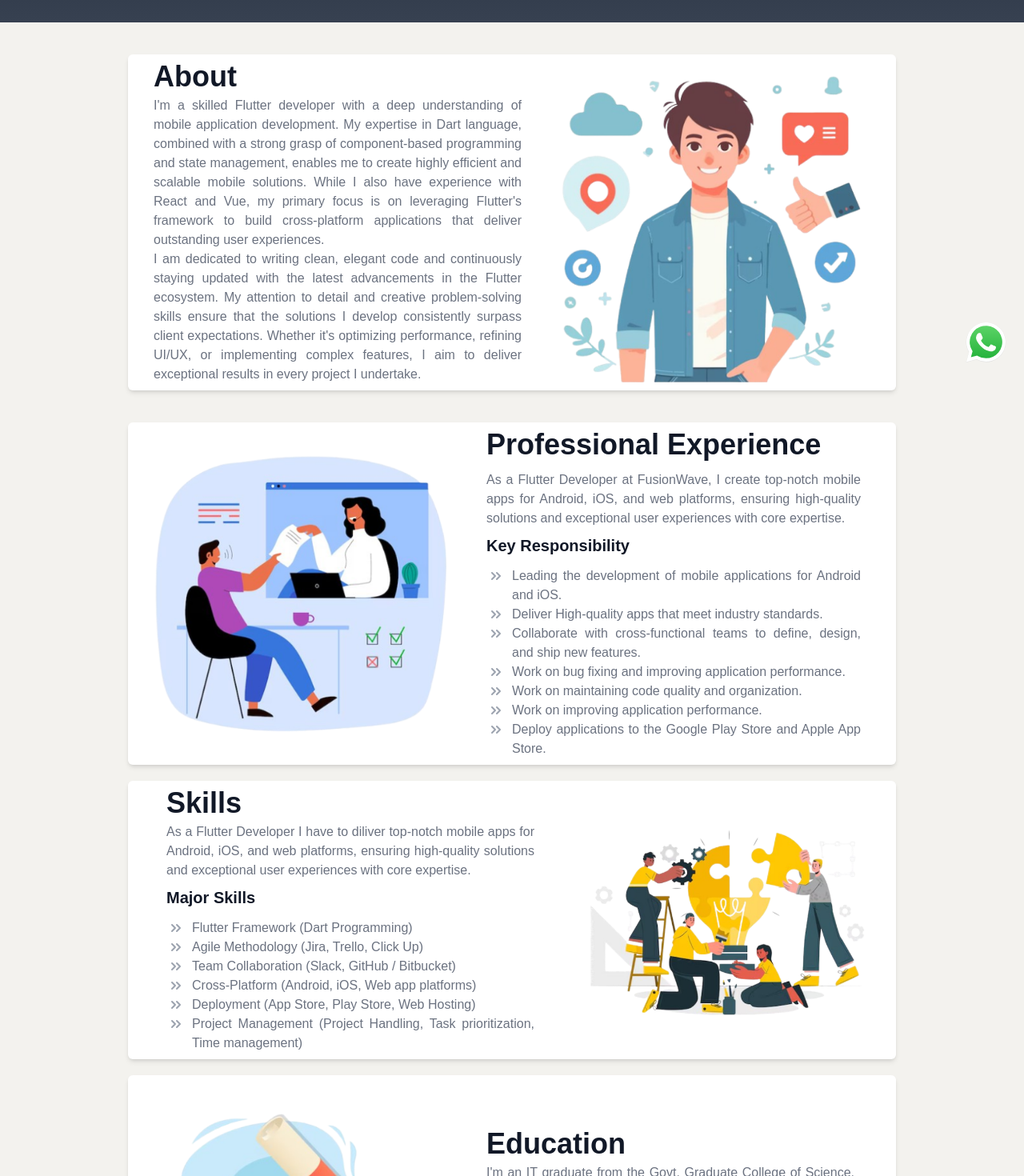
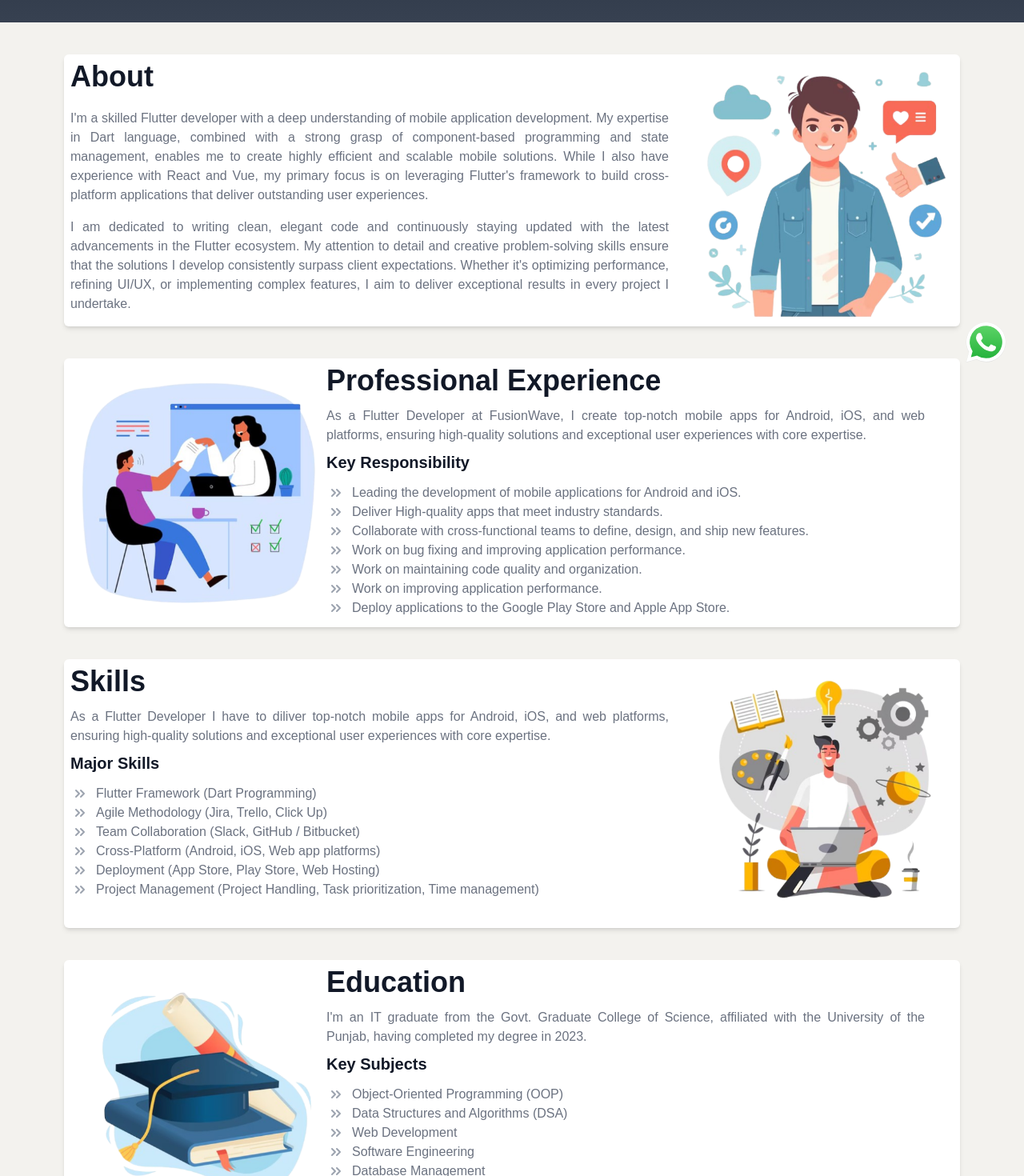
Before and after one commit to mdtalhadev/portfolio, a Next.js app: page /about in a window 1280 px wide. Shown: the part 300-1770 px from the top of the page at 80% size. Built offline with nearby package versions, Linux system fonts and the light colour scheme.

Commit message:
about is fully responsive

```diff
--- a/src/pages/about/components/educationSection.tsx
+++ b/src/pages/about/components/educationSection.tsx
@@ -1,4 +1,4 @@
-import Image from 'next/image';
+import Image from "next/image";
 const keyPoints = [
   "Object-Oriented Programming (OOP)",
   "Data Structures and Algorithms (DSA)",
@@ -9,39 +9,67 @@ const keyPoints = [
 
 const EductionSec = () => {
   return (
+    <section className="relative mb-10">
+      <div className="px-2 w-full items-center sm:items-center md:items-start flex flex-col sm:flex-col md:flex-row lg:flex-row xl:flex-row bg-white py-2 rounded-md shadow-md ">
+        <Image
+          src="/images/educationImg.png"
+          alt="education"
+          width={400}
+          height={400}
+          className="max-h-80"
 
-
-        <section className="relative">
-            <div className="flex items-center md:items-end lg:items-end xl:items-end md:justify-between lg:justify-between xl:justify-between  justify-center relative z-10 mb-5 flex-col md:flex-row lg:flex-row xl:flex-row ">
-                <div className="pl-4 w-full flex items-center justify-between flex-col sm:flex-row md:flex-row lg:flex-row xl:flex-row bg-white p-2 rounded-md shadow-md ">
-                                    <Image src="/images/educationImg.png" alt="education" width={400} height={400} />
-                    <div className=" px-8 flex flex-col items-center sm:items-start md:items-start lg:items-start xl:items-start mr-2">
-                        <h3 className="font-manrope font-bold text-4xl text-gray-900 mb-1 max-sm:text-center">Education</h3>
+        />
+        <div className="flex flex-col items-center sm:items-start md:items-start lg:items-start xl:items-start  md:pr-8 lg:pr-8 xl:pr-8 ">
+          <h3 className="font-manrope font-bold text-2xl sm:text-3xl md:text-4xl lg:text-4xl xl:text-4xl text-gray-900 mb-1 text-center sm:text-left pb-2">
+            Education
+          </h3>
           <div className="flex flex-col pr-1 text-gray-500">
-                            <p className="text-justify">I'm an IT graduate from the Govt. Graduate College of Science, affiliated with the University of the Punjab, having completed my degree in 2023.  </p>
-                            <h3 className="font-manrope font-bold text-xl py-2 text-gray-900 mb-1 text-center sm:text-left">
+            <p className="text-justify">
+              I'm an IT graduate from the Govt. Graduate College of Science,
+              affiliated with the University of the Punjab, having completed my
+              degree in 2023.{" "}
+            </p>
+            <h3 className="font-manrope font-bold text-xl py-2 text-gray-900 mb-1 text-left">
               Key Subjects
             </h3>
-                                <ul >
+            <ul>
               {keyPoints.map((keyPoint, index) => (
-                                        <div key={index} className="text-justify flex gap-2"> <span><svg className="w-6 h-6 text-gray-800 dark:text-white" aria-hidden="true" xmlns="http://www.w3.org/2000/svg" width="24" height="24" fill="none" viewBox="0 0 24 24">
-                                        <path className="stroke-gray-400 stroke-2 " stroke-linecap="round" strokeLinejoin="round" strokeWidth="1" d="m7 16 4-4-4-4m6 8 4-4-4-4"/>
+                <div
+                  key={index}
+                  className="text-justify flex gap-2 py-1 sm-p-0 md:p-0 lg:p-0 xlp-0"
+                >
+                  {" "}
+                  <span>
+                    <svg
+                      className="w-6 h-6 text-gray-800 dark:text-white"
+                      aria-hidden="true"
+                      xmlns="http://www.w3.org/2000/svg"
+                      width="24"
+                      height="24"
+                      fill="none"
+                      viewBox="0 0 24 24"
+                    >
+                      <path
+                        className="stroke-gray-400 stroke-2 "
+                        strokeLinecap="round"
+                        strokeLinejoin="round"
+                        strokeWidth="1"
+                        d="m7 16 4-4-4-4m6 8 4-4-4-4"
+                      />
                     </svg>
-                                      </span> {keyPoint}</div>
+                  </span>{" "}
+                  {keyPoint}
+                </div>
               ))}
             </ul>
 
             {/* <p className="text-justify">As a BSIT student, I gained skills in Object-Oriented Programming (OOP), Data Structures and Algorithms (DSA), web development, and software engineering. I also learned about networking, database management, and cybersecurity, while exploring emerging technologies like AI and cloud computing. Through practical projects, I developed strong problem-solving abilities and a deep understanding of system management.   </p> */}
           </div>
         </div>
+        {/* <Image src="/images/educationImg.png" alt="education" width={400} height={400} className='hidden sm:block md:block lg:block xl:block'/> */}
       </div>
-            </div>
-
-
-
     </section>
-
   );
-}
+};
 
 export default EductionSec;
--- a/src/pages/about/components/heroSection.tsx
+++ b/src/pages/about/components/heroSection.tsx
@@ -1,24 +1,45 @@
-import Image from 'next/image';
+import Image from "next/image";
 const AboutHeroSec = () => {
   return (
     <section className="relative my-10">
-                <div className="px-8 w-full items-center flex justify-between flex-col sm:flex-row md:flex-row lg:flex-row xl:flex-row bg-white p-2 rounded-md shadow-md ">
-                    <div className="flex flex-col items-center sm:items-start md:items-start lg:items-start xl:items-start pr-8">
-                        <h3 className="font-manrope font-bold text-4xl text-gray-900 mb-1 max-sm:text-center">About</h3>
+      <div className="px-2 w-full items-center sm:items-center md:items-start  flex justify-between flex-col sm:flex-col md:flex-row lg:flex-row xl:flex-row bg-white py-2 rounded-md shadow-md ">
+        <div className="flex flex-col items-center sm:items-start md:items-start lg:items-start xl:items-start  md:pr-8 lg:pr-8 xl:pr-8 flex-2 ">
+          <h3 className="font-manrope font-bold text-2xl sm:text-3xl md:text-4xl lg:text-4xl xl:text-4xl text-gray-900 mb-1 text-center sm:text-left pb-2">
+            About
+          </h3>
           <div className="flex flex-col pr-1 text-gray-500">
-                            <p className="text-justify">I'm a skilled Flutter developer with a deep understanding of mobile application development. My expertise in Dart language, combined with a strong grasp of component-based programming and state management, enables me to create highly efficient and scalable mobile solutions. While I also have experience with React and Vue, my primary focus is on leveraging Flutter's framework to build cross-platform applications that deliver outstanding user experiences.</p>
-                            <p className="text-justify">I am dedicated to writing clean, elegant code and continuously staying updated with the latest advancements in the Flutter ecosystem. My attention to detail and creative problem-solving skills ensure that the solutions I develop consistently surpass client expectations. Whether it's optimizing performance, refining UI/UX, or implementing complex features, I aim to deliver exceptional results in every project I undertake.</p></div>
+            <p className="text-justify py-2">
+              I'm a skilled Flutter developer with a deep understanding of
+              mobile application development. My expertise in Dart language,
+              combined with a strong grasp of component-based programming and
+              state management, enables me to create highly efficient and
+              scalable mobile solutions. While I also have experience with React
+              and Vue, my primary focus is on leveraging Flutter's framework to
+              build cross-platform applications that deliver outstanding user
+              experiences.
+            </p>
+            <p className="text-justify py-2 ">
+              I am dedicated to writing clean, elegant code and continuously
+              staying updated with the latest advancements in the Flutter
+              ecosystem. My attention to detail and creative problem-solving
+              skills ensure that the solutions I develop consistently surpass
+              client expectations. Whether it's optimizing performance, refining
+              UI/UX, or implementing complex features, I aim to deliver
+              exceptional results in every project I undertake.
+            </p>
           </div>
-                    <Image src="/images/aboutMe.png" alt="About" width={400} height={400} />
         </div>
+        <Image
+          src="/images/aboutMe.png"
+          alt="About"
+          width={400}
+          height={400}
+          className="order-first sm:order-first md:order-last lg:order-last xl:order-last max-h-80"
 
-
-
-
-
+        />
+      </div>
     </section>
-
   );
-}
+};
 
 export default AboutHeroSec;
--- a/src/pages/about/components/profectionalExp.tsx
+++ b/src/pages/about/components/profectionalExp.tsx
@@ -1,5 +1,4 @@
 import Image from "next/image";
-
 
 const keyPoints = [
   "Leading the development of mobile applications for Android and iOS.",
@@ -13,44 +12,63 @@ const keyPoints = [
 
 const ProfectionalExpSec = () => {
   return (
-        <section className="relative">
-            <div className="w-full max-w-7xl mx-auto flex flex-col">
-                <div className="flex items-center md:items-end justify-center md:justify-between relative z-10 mb-5 flex-col md:flex-row">
-                    <div className="pl-4 w-full flex items-center justify-between flex-col sm:flex-row bg-white p-2 rounded-md shadow-md">
+    <section className="relative mb-10">
+      <div className="px-2 w-full items-center sm:items-center md:items-start  flex justify-between flex-col sm:flex-col md:flex-row lg:flex-row xl:flex-row bg-white py-2 rounded-md shadow-md ">
         <Image
           src="/images/workExp.png"
           alt="Professional Experience"
           width={400}
           height={400}
-                            className="flex-shrink-0"
+          className="max-h-80"
         />
-                        <div className="flex flex-col items-center sm:items-start px-8">
-                            <h3 className="font-manrope font-bold text-4xl text-gray-900 mb-1 text-center sm:text-left pb-2">
+        <div className="flex flex-col items-center sm:items-start md:items-start lg:items-start xl:items-start  md:pr-8 lg:pr-8 xl:pr-8 ">
+          <h3 className="font-manrope font-bold text-2xl sm:text-3xl md:text-4xl lg:text-4xl xl:text-4xl text-gray-900 mb-1 text-center sm:text-left pb-2">
             Professional Experience
           </h3>
           <div className="flex flex-col pr-1 text-gray-500">
             <p className="text-justify">
-                                    As a Flutter Developer at FusionWave, I create top-notch mobile apps for Android, iOS, and web platforms, ensuring high-quality solutions and exceptional user experiences with core expertise.
+              As a Flutter Developer at FusionWave, I create top-notch mobile
+              apps for Android, iOS, and web platforms, ensuring high-quality
+              solutions and exceptional user experiences with core expertise.
             </p>
-                                <h3 className="font-manrope font-bold text-xl py-2 text-gray-900 mb-1 text-center sm:text-left">
+            <h3 className="font-manrope font-bold text-xl py-2 text-gray-900 mb-1 text-left">
               Key Responsibility
             </h3>
-                                <ul >
+            <ul>
               {keyPoints.map((keyPoint, index) => (
-                                        <div key={index} className="text-justify flex gap-2"> <span><svg className="w-6 h-6 text-gray-800 dark:text-white" aria-hidden="true" xmlns="http://www.w3.org/2000/svg" width="24" height="24" fill="none" viewBox="0 0 24 24">
-                                        <path className="stroke-gray-400 stroke-2 " stroke-linecap="round" strokeLinejoin="round" strokeWidth="1" d="m7 16 4-4-4-4m6 8 4-4-4-4"/>
+                <div
+                  key={index}
+                  className="text-justify flex gap-2 py-1 sm-p-0 md:p-0 lg:p-0 xlp-0 "
+                >
+                  {" "}
+                  <span>
+                    <svg
+                      className="w-6 h-6 text-gray-800 dark:text-white"
+                      aria-hidden="true"
+                      xmlns="http://www.w3.org/2000/svg"
+                      width="24"
+                      height="24"
+                      fill="none"
+                      viewBox="0 0 24 24"
+                    >
+                      <path
+                        className="stroke-gray-400 stroke-2 "
+                        strokeLinecap="round"
+                        strokeLinejoin="round"
+                        strokeWidth="1"
+                        d="m7 16 4-4-4-4m6 8 4-4-4-4"
+                      />
                     </svg>
-                                      </span> {keyPoint}</div>
+                  </span>{" "}
+                  {keyPoint}
+                </div>
               ))}
             </ul>
           </div>
         </div>
       </div>
-                </div>
-            </div>
     </section>
-
   );
-}
+};
 
 export default ProfectionalExpSec;
--- a/src/pages/about/components/skills.tsx
+++ b/src/pages/about/components/skills.tsx
@@ -9,7 +9,6 @@ interface SkillCategory {
 }
 
 const skills = [
-
   "Flutter Framework (Dart Programming)",
   "Agile Methodology (Jira, Trello, Click Up)",
   "Team Collaboration (Slack, GitHub / Bitbucket)",
@@ -19,88 +18,64 @@ const skills = [
 ];
 
 const Skills: React.FC = () => {
-    // Array of skills data with proper typing
-    // const skillsData: SkillCategory[] = [
-    //     { title: "Dart Programming", skills: ["Syntax", "OOP concepts", "Async programming", "wait / await"] },
-    //     {
-    //         title: "API Integration",
-    //         skills: ["APIs integration", "Base API", "Token handling", "Dio / HTTP"],
-    //     },
-
-    //     {
-    //         title: "Flutter Framework",
-    //         skills: ["Architecture", "Widget Tree & Codebase", "State management (BloC / Cubit)", "Navigation (go_router)"],
-    //     },
-    //     { title: "Agile Methodology", skills: ["Jira", "Trello", "Click Up"] },
-    //     {
-    //         title: "Team Collaboration",
-    //         skills: ["Slack", "Version Controlling", "GitHub / Bitbucket"],
-    //     },
-    //     {
-    //         title: "Cross-Platform",
-    //         skills: ["Android", "iOS", "Web app platforms"],
-    //     },
-    //     {
-    //         title: "Deployment",
-    //         skills: ["App Store", "Play Store", "Web Hosting"],
-    //     },
-    //     {
-    //         title: "UI/UX Design",
-    //         skills: ["User interfaces", "Responsive design", "Built-in widgets", "Custom UI components"],
-    //     },
-    //     {
-    //         title: "Firebase",
-    //         skills: ["Auth", "Firestore", "Storage", "Cloud Messaging"],
-    //     },
-    //     {
-    //         title: "Payment Integration",
-    //         skills: ["Google Pay", "Apple Pay", "Stripe"],
-    //     },
-
-    //     {
-    //         title: "In App Purchases",
-    //         skills: ["Managing products", "Playstore", "App Store", "Subscriptions"],
-    //     },
-    //     {
-    //         title: "Project Management",
-    //         skills: [ "Project Handling" ,"Task prioritization", "Time management",],
-    //     },
-    // ];
-
-    // const [show, setShow] = React.useState(false);
-
   return (
-
-        <section className="relative">
-            <div className="flex items-center md:items-end lg:items-end xl:items-end md:justify-between lg:justify-between xl:justify-between  justify-center relative z-10 mb-5 flex-col md:flex-row lg:flex-row xl:flex-row ">
-                <div className="pl-4 w-full flex items-center justify-between flex-col sm:flex-row md:flex-row lg:flex-row xl:flex-row bg-white p-2 rounded-md shadow-md ">
-                    <div className=" px-8 flex flex-col items-center sm:items-start md:items-start lg:items-start xl:items-start mr-2">
-                        <h3 className="font-manrope font-bold text-4xl text-gray-900 mb-1 max-sm:text-center">Skills</h3>
+    <section className="relative mb-10">
+      <div className="px-2 w-full items-center sm:items-center md:items-start  flex justify-between flex-col sm:flex-col md:flex-row lg:flex-row xl:flex-row bg-white py-2 rounded-md shadow-md ">
+        <div className="flex flex-col items-center sm:items-start md:items-start lg:items-start xl:items-start  md:pr-8 lg:pr-8 xl:pr-8 ">
+          <h3 className="font-manrope font-bold text-2xl sm:text-3xl md:text-4xl lg:text-4xl xl:text-4xl text-gray-900 mb-1 text-center sm:text-left pb-2">
+            Skills
+          </h3>
           <div className="flex flex-col pr-1 text-gray-500">
             <p className="text-justify">
-                                As a Flutter Developer I have to diliver top-notch mobile apps for Android, iOS, and web platforms, ensuring high-quality solutions and exceptional user experiences with core expertise.
+              As a Flutter Developer I have to diliver top-notch mobile apps for
+              Android, iOS, and web platforms, ensuring high-quality solutions
+              and exceptional user experiences with core expertise.
             </p>
-                            <h3 className="font-manrope font-bold text-xl py-2 text-gray-900 mb-1 text-center sm:text-left">
+            <h3 className="font-manrope font-bold text-xl py-2 text-gray-900 mb-1 text-left">
               Major Skills
             </h3>
-                            <ul >
+            <ul>
               {skills.map((keyPoint, index) => (
-                                    <div key={index} className="text-justify flex gap-2"> <span><svg className="w-6 h-6 text-gray-800 dark:text-white" aria-hidden="true" xmlns="http://www.w3.org/2000/svg" width="24" height="24" fill="none" viewBox="0 0 24 24">
-                                    <path className="stroke-gray-400 stroke-2 " stroke-linecap="round" strokeLinejoin="round" strokeWidth="1" d="m7 16 4-4-4-4m6 8 4-4-4-4"/>
+                <div
+                  key={index}
+                  className="text-justify flex gap-2 py-1 sm-p-0 md:p-0 lg:p-0 xlp-0 "
+                >
+                  {" "}
+                  <span>
+                    <svg
+                      className="w-6 h-6 text-gray-800 dark:text-white"
+                      aria-hidden="true"
+                      xmlns="http://www.w3.org/2000/svg"
+                      width="24"
+                      height="24"
+                      fill="none"
+                      viewBox="0 0 24 24"
+                    >
+                      <path
+                        className="stroke-gray-400 stroke-2 "
+                        strokeLinecap="round"
+                        strokeLinejoin="round"
+                        strokeWidth="1"
+                        d="m7 16 4-4-4-4m6 8 4-4-4-4"
+                      />
                     </svg>
-                                  </span> {keyPoint}</div>
+                  </span>{" "}
+                  {keyPoint}
+                </div>
               ))}
             </ul>
 
             {/* <p className="text-justify">As a BSIT student, I gained skills in Object-Oriented Programming (OOP), Data Structures and Algorithms (DSA), web development, and software engineering. I also learned about networking, database management, and cybersecurity, while exploring emerging technologies like AI and cloud computing. Through practical projects, I developed strong problem-solving abilities and a deep understanding of system management.   </p> */}
           </div>
         </div>
-                    <Image src="/images/skillsImage.png" alt="education" width={400} height={400} />
+        <Image
+          src="/images/skillsImage.png"
+          alt="skills"
+          width={400}
+          height={400}
+          className="order-first sm:order-first md:order-last lg:order-last xl:order-last max-h-80"
+        />
       </div>
-            </div>
-
-
-
     </section>
 
     // <section className="relative">
@@ -108,15 +83,12 @@ const Skills: React.FC = () => {
     //         <div className="flex items-center md:items-end lg:items-end xl:items-end md:justify-between lg:justify-between xl:justify-between  justify-center relative z-10 mb-5 flex-col md:flex-row lg:flex-row xl:flex-row ">
     //             <div className="pl-4 w-full flex justify-between flex-col bg-white p-2 rounded-md shadow-md ">
 
-
     //                 <div className="flex justify-between w-full"><h2 className="text-3xl font-bold mb-6">Skills</h2>
     //                     <span>
     //                         <button onClick={() => setShow(!show)} className="text-blue-500 border-none">
     //                             <svg className="w-8 h-8 text-gray-800 dark:text-white" aria-hidden="true" xmlns="http://www.w3.org/2000/svg" width="24" height="24" fill="none" viewBox="0 0 24 24">
     //                                 <path stroke="currentColor" strokeLinecap="round" strokeLinejoin="round" strokeWidth="2" d={!show ? "m19 9-7 7-7-7" : "m5 15 7-7 7 7"} />
     //                             </svg>
-
-
 
     //                         </button>
 
--- a/src/pages/about/index.tsx
+++ b/src/pages/about/index.tsx
@@ -6,13 +6,13 @@ import Skills from "./components/skills";
 const About = () => {
     return (
         <>
-        <div className="bg-gradient-to-b from-gray-800 to-gray-700 w-full h-60 text-center flex items-center ">
+        <div className="bg-gradient-to-b from-gray-800 to-gray-700 w-full h-60 text-center flex items-center  ">
                 <div className="container mx-auto px-4">
                     <h1 className="text-xl sm:text-2xl md:text-3xl lg:text-4xl xl:text-5xl font-bold text-white mb-4">✨ Let's get a deep dive ♨️</h1>
-                    <p className="mt-2 text-sm sm:text-md md:text-lg lg:text-lg xl:text-lg text-gray-200">🔥I focus, I struggle, I succeed, and sometimes, I even tire! 🥱</p>
+                    <p className="mt-2 text-sm sm:text-md md:text-lg lg:text-lg xl:text-lg text-gray-200">🔥I focus, I struggle, I succeed, and sometimes, I get tire! 🥱</p>
                 </div>
             </div>
-        <div className="mx-40">
+        <div className="mx-4 sm:mx-10 md:mx-20 lg:mx-20 xl:mx-20">
         <AboutHeroSec />
         <ProfectionalExpSec />
         <Skills />
```
Also changed, not shown: public/images/skillsImage.png. Lines whose indentation alone changed are shown as unchanged.
